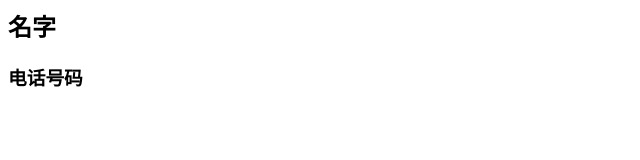
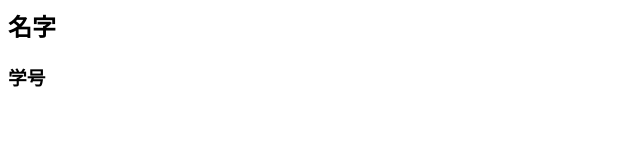
Before and after one commit to zhoubinghui/zbh-work, a plain HTML site: page index.html in a window 1280 px wide. Shown: the full height of the page, 0-640 px from the left. Drawn offline with Linux system fonts and the light colour scheme.

Commit message:
修改手机号
手机号变为学号

```diff
--- a/index.html
+++ b/index.html
@@ -1,2 +1,2 @@
 <h2>名字</h2>
-<h3>电话号码</h3>
+<h3>学号</h3>
```
